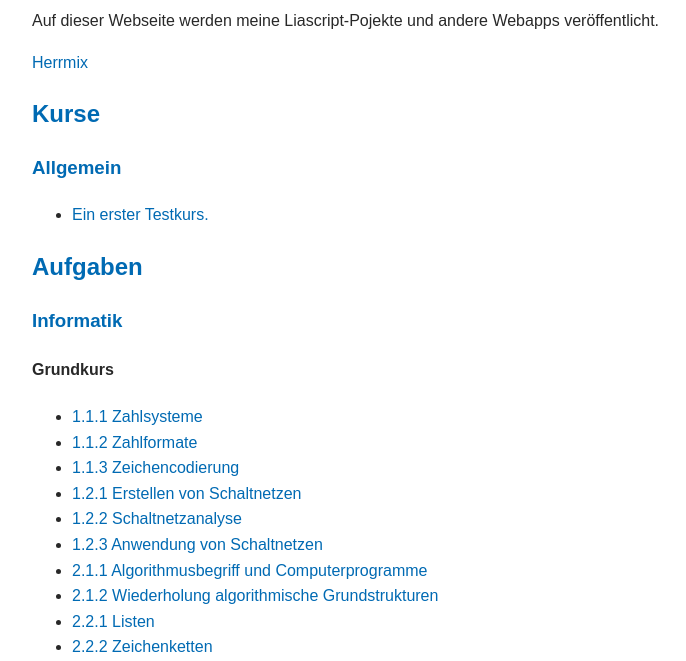
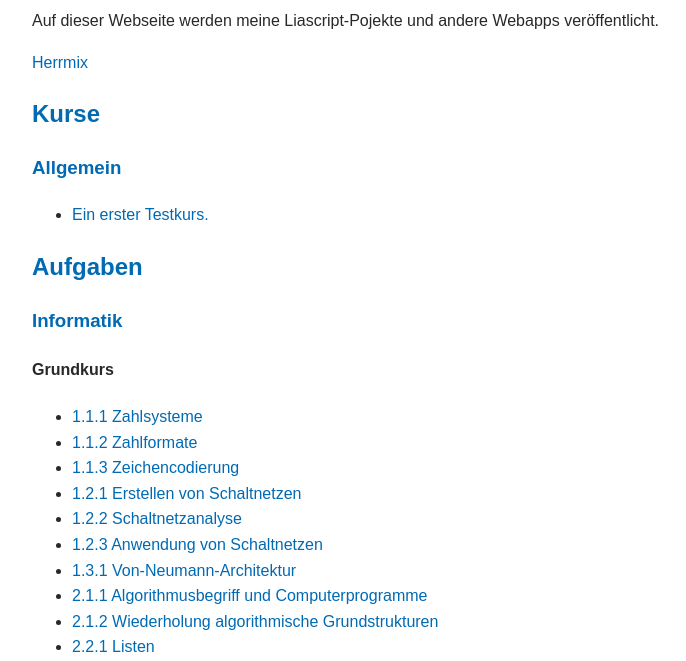
Before and after one commit to gctux/liascript, a plain HTML site: page index.html in a window 1280 px wide. Shown: the part 118-779 px from the top of the page, without its empty margins (58-744 px from the left). Drawn offline with Linux system fonts and the light colour scheme.

Commit message:
1.3.1, index.html

```diff
--- a/index.html
+++ b/index.html
@@ -25,6 +25,7 @@
         <li><a href="https://liascript.github.io/course/?https://raw.githubusercontent.com/gctux/liascript/main/aufgaben/informatik/grundkurs/1_2_1_erstellen_von_schaltnetzen.md">1.2.1 Erstellen von Schaltnetzen</a></li>
         <li><a href="https://liascript.github.io/course/?https://raw.githubusercontent.com/gctux/liascript/main/aufgaben/informatik/grundkurs/1_2_2_schaltnetzanalyse.md">1.2.2 Schaltnetzanalyse</a></li>
         <li><a href="https://liascript.github.io/course/?https://raw.githubusercontent.com/gctux/liascript/main/aufgaben/informatik/grundkurs/1_2_3_anwendungen.md">1.2.3 Anwendung von Schaltnetzen</a></li>
+        <li><a href="https://liascript.github.io/course/?https://raw.githubusercontent.com/gctux/liascript/main/aufgaben/informatik/grundkurs/1_3_1_von_neumann_architektur.md">1.3.1 Von-Neumann-Architektur</a></li>
         <li><a href="https://liascript.github.io/course/?https://raw.githubusercontent.com/gctux/liascript/main/aufgaben/informatik/grundkurs/2_1_1_Algorithmusbegriff_und_Computerprogramme.md">2.1.1 Algorithmusbegriff und Computerprogramme</a></li>
         <li><a href="https://liascript.github.io/course/?https://raw.githubusercontent.com/gctux/liascript/main/aufgaben/informatik/grundkurs/2_1_2_Wiederholung_algorithmische_Grundstrukturen.md">2.1.2 Wiederholung algorithmische Grundstrukturen</a></li>
         <li><a href="https://liascript.github.io/course/?https://raw.githubusercontent.com/gctux/liascript/main/aufgaben/informatik/grundkurs/2_2_1_Listen.md">2.2.1 Listen</a></li>
```
Also changed, not shown: aufgaben/informatik/grundkurs/images/neumann2.png (added), 1 other file.
